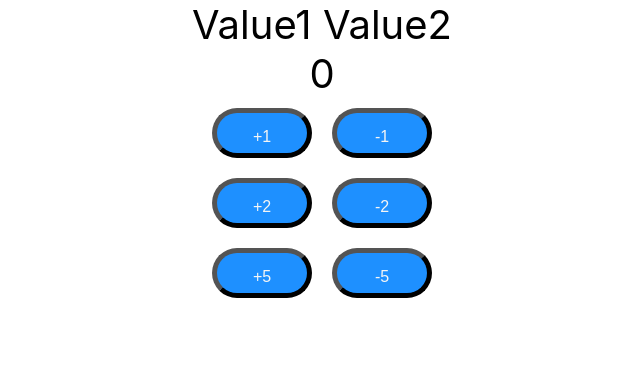
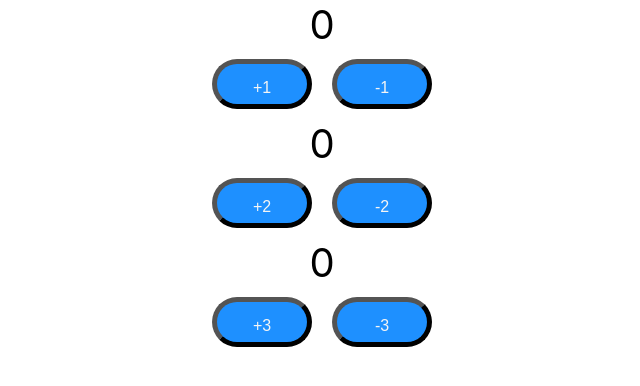
Before and after one commit to vishwasransingh/counter-app, a React (Create React App) app: page / in a window 1280 px wide. Shown: the top 386 px of the page, without its empty margins (318-958 px from the left). Built offline with nearby package versions, Linux system fonts and the light colour scheme.

Commit message:
Organizing

```diff
--- a/src/App.js
+++ b/src/App.js
@@ -4,16 +4,11 @@
 function App() {
   return (
     <div className="App">
-      <DemoProps property1="Value1" property2="Value2"/>
-      <Counter/>
+      <Counter by={1}/>
+      <Counter by={2}/>
+      <Counter by={3}/>
     </div>
   );
 }
 
-function DemoProps({property1, property2}) {
-  return(
-    <div>{property1} {property2}</div>
-  )
-}
-
 export default App;
--- a/src/components/counter/Counter.jsx
+++ b/src/components/counter/Counter.jsx
@@ -1,48 +1,24 @@
 import './Counter.css';
 import { useState } from 'react';
 
-export default function Counter() {
+export default function Counter({by}) {
 
-    const [count, setCount] = useState(0)
+    const [count, setCount] = useState(0);
 
     function incrementCounterFunction() {
-        setCount(count + 1);
+        setCount(count + by);
     }
 
     function decrementCounterFunction() {
-        setCount(count - 1);
-    }
-
-    function incrementCounterBy2Function(){
-        setCount(count + 2);
-    }
-
-    function decrementCounterBy2Function() {
-        setCount(count - 2);
-    }
-
-    function incrementCounterBy5Function() {
-        setCount(count + 3);
-    }
-
-    function decrementCounterBy5Function() {
-        setCount(count -3);
+        setCount(count - by);
     }
 
     return(
         <div className="Counter">
             <span className="count">{count}</span>
             <div>
-                <button className="counterButton" onClick={incrementCounterFunction}>+1</button>
-                <button className='counterButton' onClick={decrementCounterFunction}>-1</button>
-            </div>
-            <div>
-                <button className="counterButton" onClick={incrementCounterBy2Function}>+2</button>
-                <button className="counterButton" onClick={decrementCounterBy2Function}>-2</button>
-            </div>
-            <div>
-                <button className="counterButton" onClick={incrementCounterBy5Function}>+5</button>
-                <button className="counterButton" onClick={decrementCounterBy5Function}>-5</button>
+                <button className="counterButton" onClick={incrementCounterFunction}>+{by}</button>
+                <button className='counterButton' onClick={decrementCounterFunction}>-{by}</button>
             </div>
         </div>
         )
```
